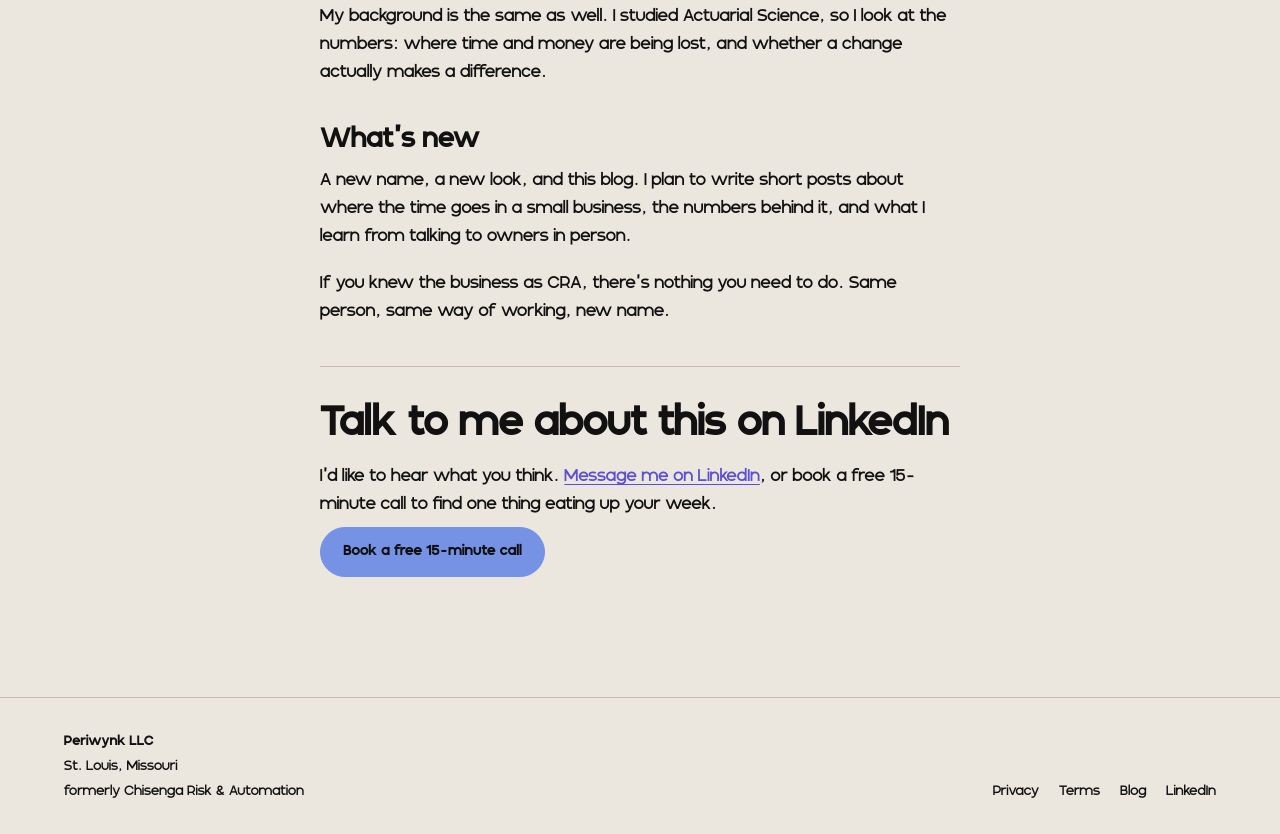
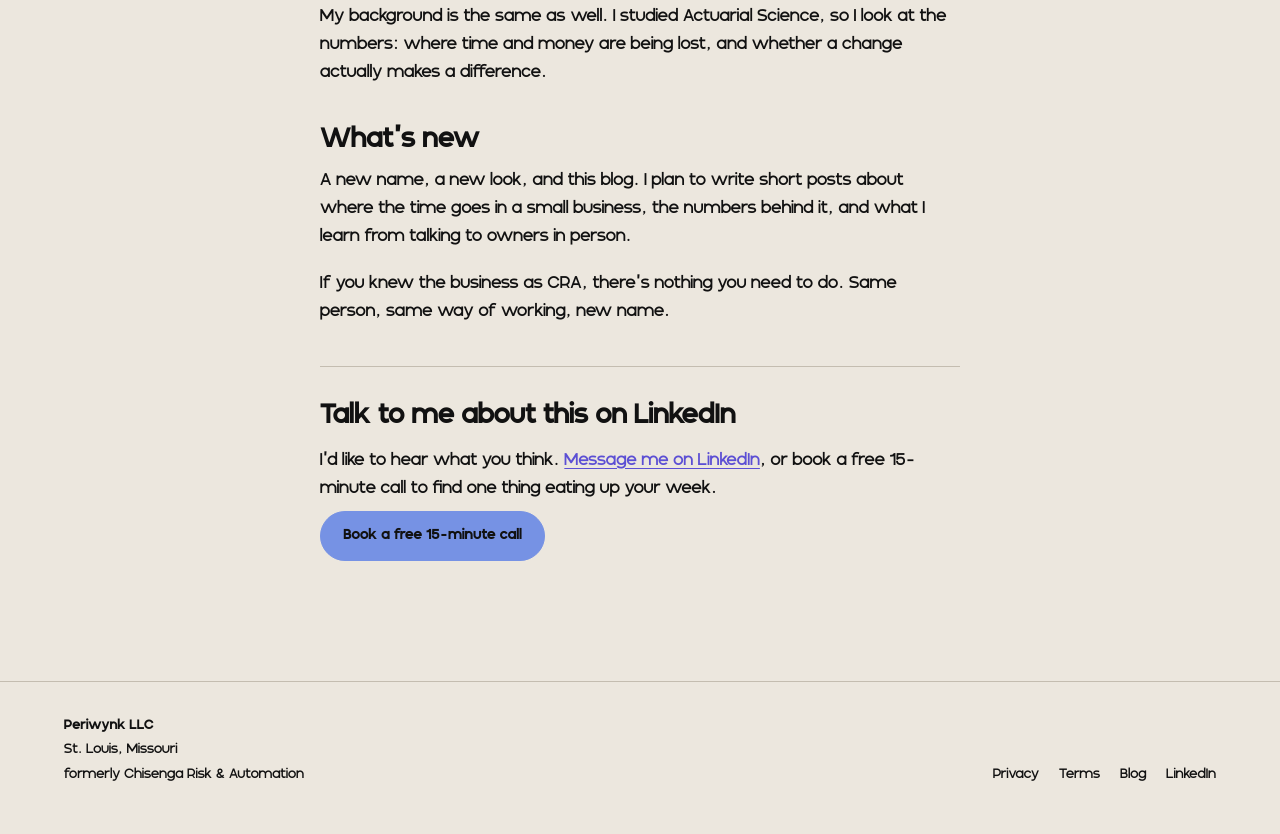
Before and after one commit to ewetseklc/chisenga-risk-automation, a plain HTML site: page blog/why-cra-is-now-periwynk/index.html in a window 1280 px wide. Shown: the part 1011-1845 px from the top of the page. Drawn offline with Linux system fonts and the light colour scheme.

Commit message:
Blog: smaller heading for the post ending
Co-Authored-By: Claude Opus 5.5 <noreply@anthropic.com>

```diff
--- a/styles.css
+++ b/styles.css
@@ -942,6 +942,7 @@ button {
 
 .post-end h2 {
   margin-top: 0;
+  font-size: clamp(1.4rem, 3vw, 1.75rem);
 }
 
 .post-end .btn {
```
